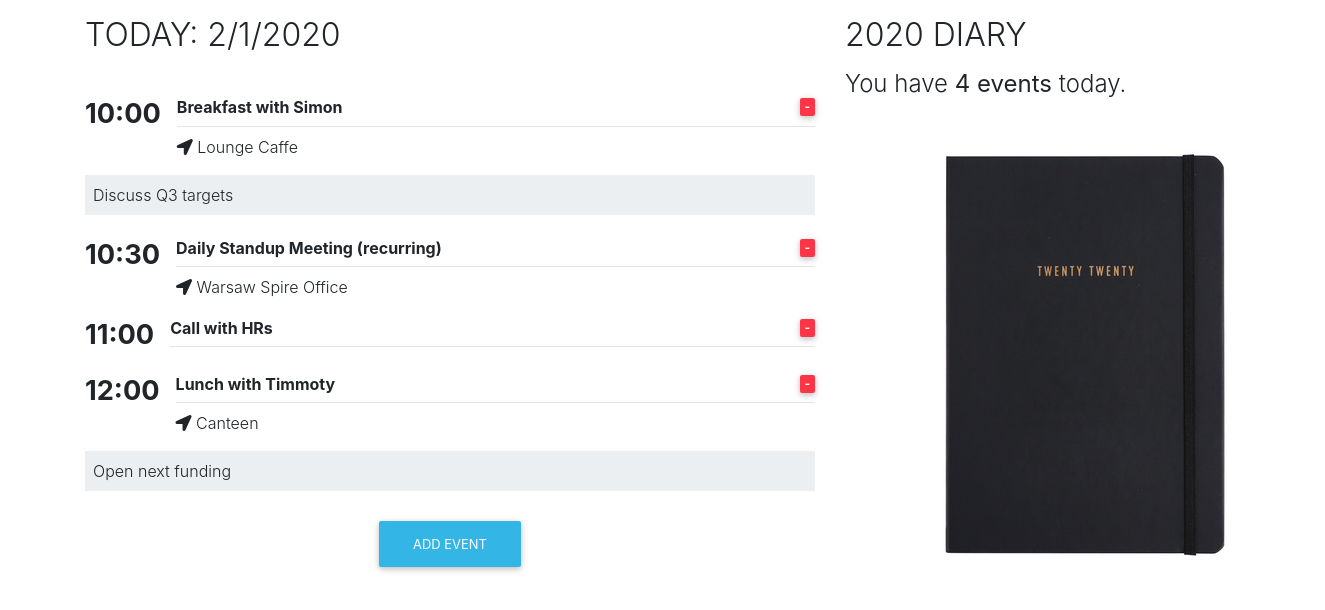
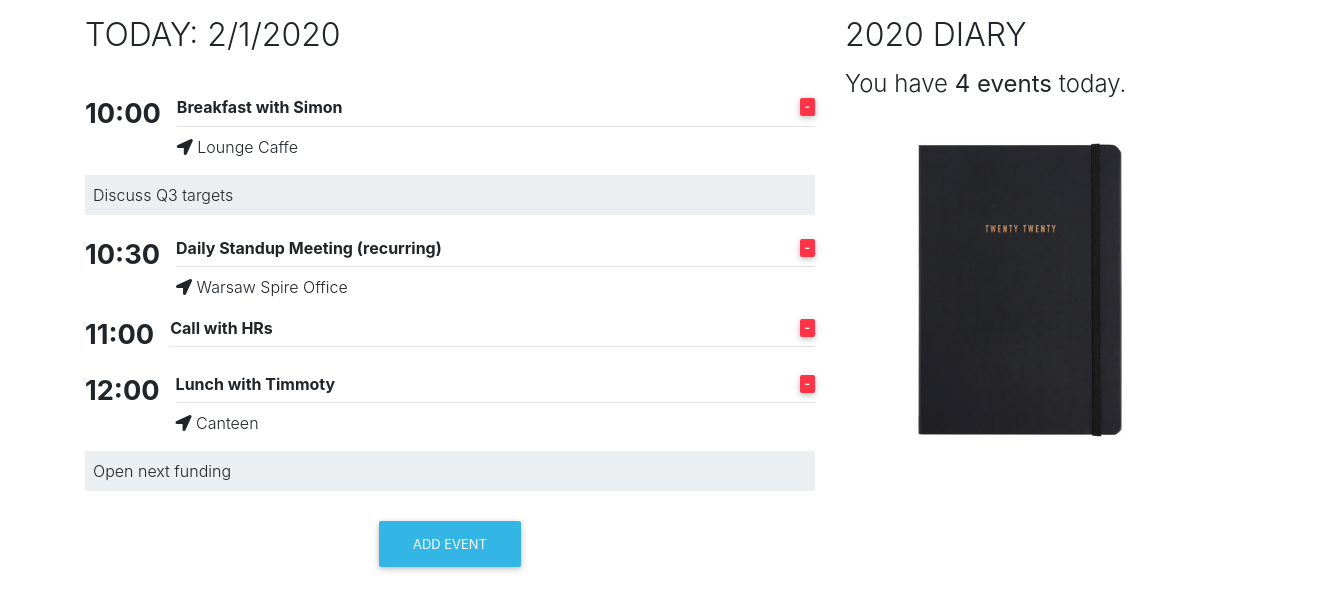
Before and after one commit to myexistance/argenda, a React (Create React App) app: page / in a window 1280 px wide. Shown: the top 610 px of the page, 1325 px wide, since content can reach past the window. Built offline with nearby package versions, Linux system fonts and the light colour scheme.

Commit message:
image className img-fluid added for cell

```diff
--- a/src/index.js
+++ b/src/index.js
@@ -111,7 +111,7 @@ class App extends Component {
                 <b>{this.state.events.length} events </b> today.
                 </h4>
 
-                <img src={Diary} rounded alt="diaryimage"/>
+                <img src={Diary} rounded className="img-fluid" alt="diaryimage"/>
 
             </MDBCol>
 
```
Also changed, not shown: src/index.css (+10 -0 lines).
